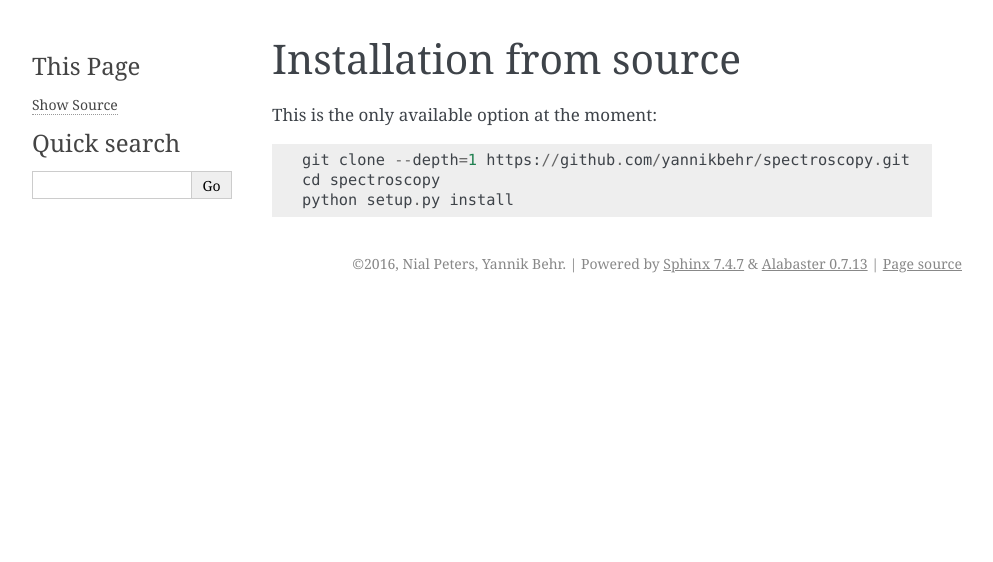
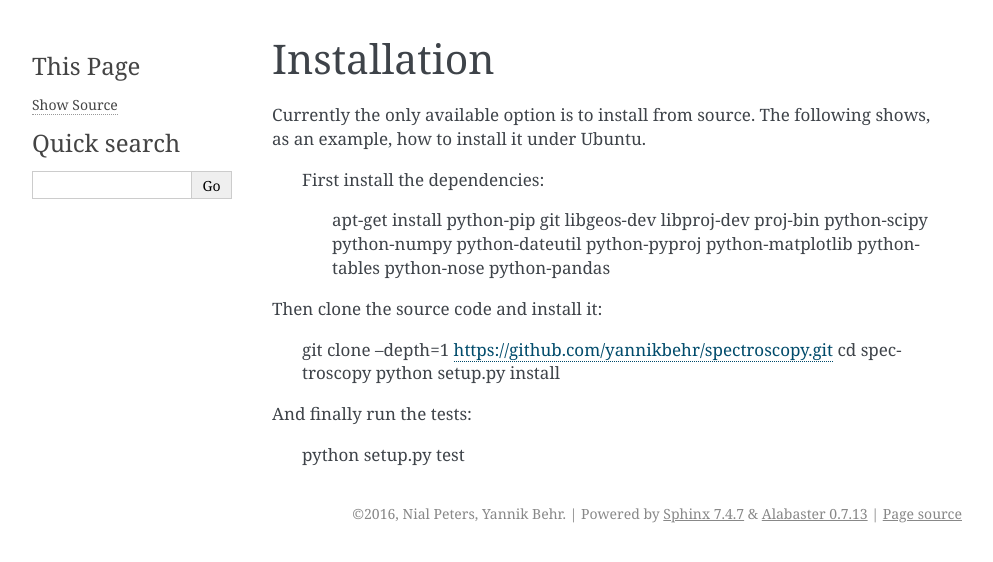
Before and after one commit to yannikbehr/spectroscopy, a Sphinx documentation site: the page built from docs/installation.rst, in a window 1280 px wide. Shown: the top 562 px of the page, without its empty margins (148-1141 px from the left). Built offline with Sphinx 7.4.7, drawn with Linux system fonts in a browser that asks for light colours.

Commit message:
updated installation instructions

```diff
--- a/docs/installation.rst
+++ b/docs/installation.rst
@@ -1,8 +1,21 @@
-Installation from source
-========================
+Installation
+============
 
-This is the only available option at the moment::
+Currently the only available option is to install from source. The following
+shows, as an example, how to install it under Ubuntu.
+
+ First install the dependencies:
+
+    apt-get install python-pip git libgeos-dev libproj-dev proj-bin \
+    python-scipy python-numpy python-dateutil python-pyproj python-matplotlib \
+    python-tables python-nose python-pandas
+
+Then clone the source code and install it:
 
     git clone --depth=1 https://github.com/yannikbehr/spectroscopy.git
     cd spectroscopy
     python setup.py install
+
+And finally run the tests:
+
+    python setup.py test
```
